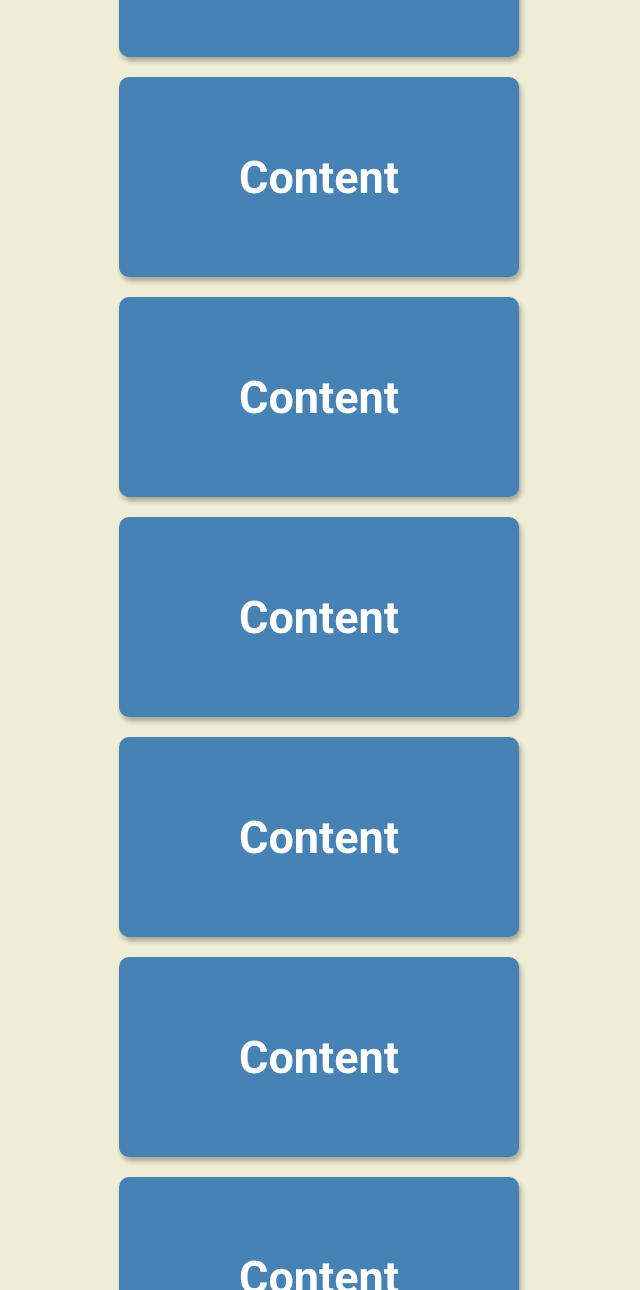
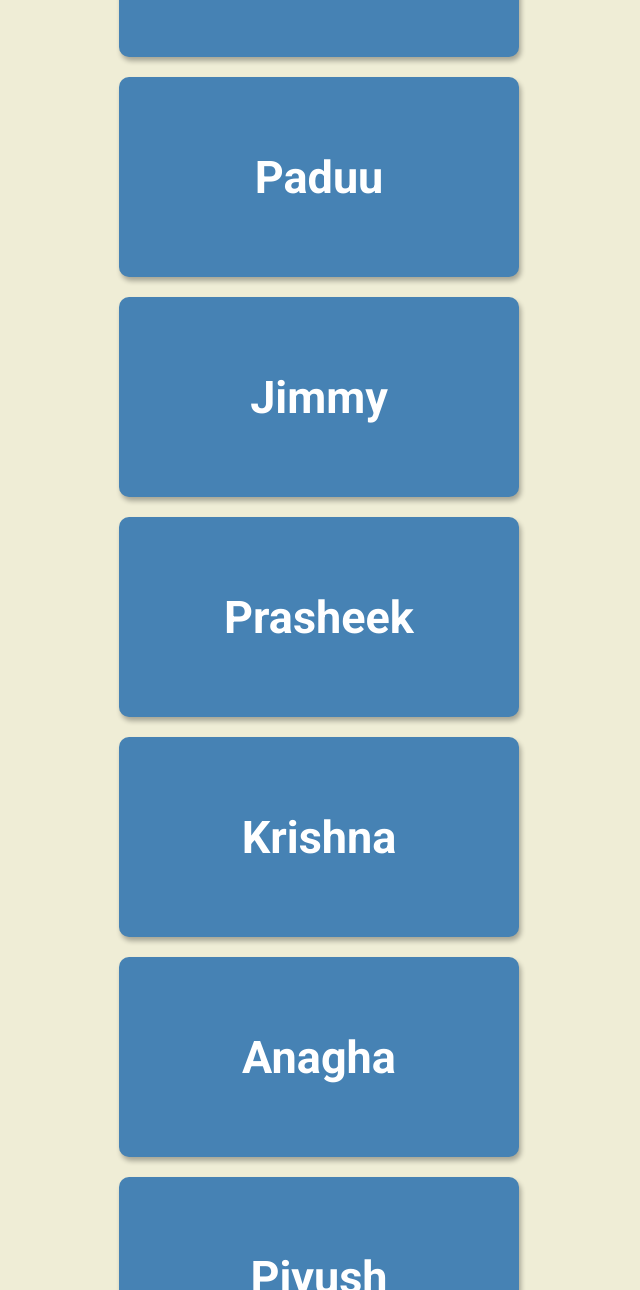
Before and after one commit to codetechie43/50-Days-HTML-CSS-JS, a plain HTML site: page Day 06/index.html in a window 1280 px wide. Shown: the part 651-1941 px from the top of the page, without its empty margins (321-961 px from the left). Drawn offline with Linux system fonts and the light colour scheme.

```diff
--- a/Day 06/index.html
+++ b/Day 06/index.html
@@ -8,19 +8,19 @@
   </head>
   <body>
     <h1>Scroll to see the animation</h1>
-    <div class="box"><h2>Content</h2></div>
-    <div class="box"><h2>Content</h2></div>
-    <div class="box"><h2>Content</h2></div>
-    <div class="box"><h2>Content</h2></div>
-    <div class="box"><h2>Content</h2></div>
-    <div class="box"><h2>Content</h2></div>
-    <div class="box"><h2>Content</h2></div>
-    <div class="box"><h2>Content</h2></div>
-    <div class="box"><h2>Content</h2></div>
-    <div class="box"><h2>Content</h2></div>
-    <div class="box"><h2>Content</h2></div>
-    <div class="box"><h2>Content</h2></div>
-    <div class="box"><h2>Content</h2></div>
+    <div class="box"><h2>Suju</h2></div>
+    <div class="box"><h2>Katta</h2></div>
+    <div class="box"><h2>Dee</h2></div>
+    <div class="box"><h2>Paduu</h2></div>
+    <div class="box"><h2>Jimmy</h2></div>
+    <div class="box"><h2>Prasheek</h2></div>
+    <div class="box"><h2>Krishna</h2></div>
+    <div class="box"><h2>Anagha</h2></div>
+    <div class="box"><h2>Piyush</h2></div>
+    <div class="box"><h2>Sumit</h2></div>
+    <div class="box"><h2>Shravan</h2></div>
+    <div class="box"><h2>KalaSsayP</h2></div>
+    <div class="box"><h2>DEnRu</h2></div>
     <script src="script.js"></script>
   </body>
 </html>
```
